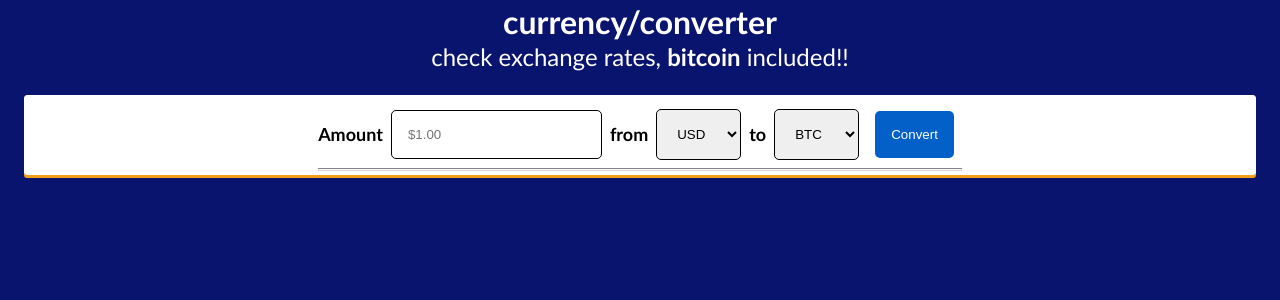
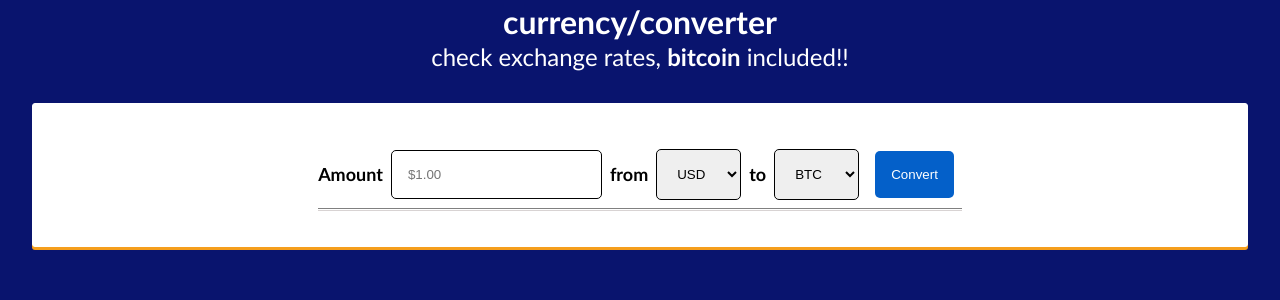
Before and after one commit to gmzi/currency-converter, a Flask app: page / in a window 1280 px wide. Shown: the top 300 px of the page. Run offline with Flask 2, Linux system fonts and the light colour scheme; parts of the project's set-up code (start-up, migrations or seed data) failed here and were passed over.

Commit message:
default value for input

```diff
--- a/app.py
+++ b/app.py
@@ -1,10 +1,21 @@
-from flask import Flask, request, render_template, redirect, flash, jsonify
+from os import path, walk
+from flask import Flask, request, render_template, redirect, flash, jsonify, send_from_directory
 import conversion
 import btc_conversion
 from decimal import *
 
 app = Flask(__name__)
 app.config['SECRET_KEY'] = "converter"
+
+# Reload with no cache for styling purposes:
+
+
+@app.after_request
+def apply_caching(response):
+    response.headers['Cache-Control'] = 'no-cache, no-store, must-revalidate'
+    return response
+
+# routes
 
 
 @app.route('/')
@@ -14,7 +25,10 @@ def show_form():
 
 @app.route('/convert')
 def convert():
-    amount = Decimal(request.args['amount'])
+    form_amt = request.args['amount']
+    if form_amt == '':
+        form_amt = 1
+    amount = Decimal(form_amt)
     fro = request.args.get('from-curr')
     to = request.args.get('to-curr')
     vals = [fro, to]
--- a/static/style.css
+++ b/static/style.css
@@ -5,8 +5,6 @@ body {
   /* min-height: 100vh; */
   font-family: 'Gill Sans', 'Gill Sans MT', Calibri, 'Trebuchet MS', sans-serif;
   background-color: rgb(9, 20, 110);
-  /* display: flex;
-  flex-direction: column; */
 }
 
 h1,
@@ -32,14 +30,15 @@ h2 {
   border: 1px solid white;
   border-radius: 3px;
   background-color: white;
-  margin: 1.5rem;
+  margin: 2rem;
   padding: 0.3rem;
   box-shadow: 0px 3px rgb(245, 158, 28);
   display: flex;
   justify-content: center;
 }
 .form-wrapper {
-  margin: 0 auto;
+  margin: 1rem;
+  padding: 1rem;
 }
 
 form {
```
